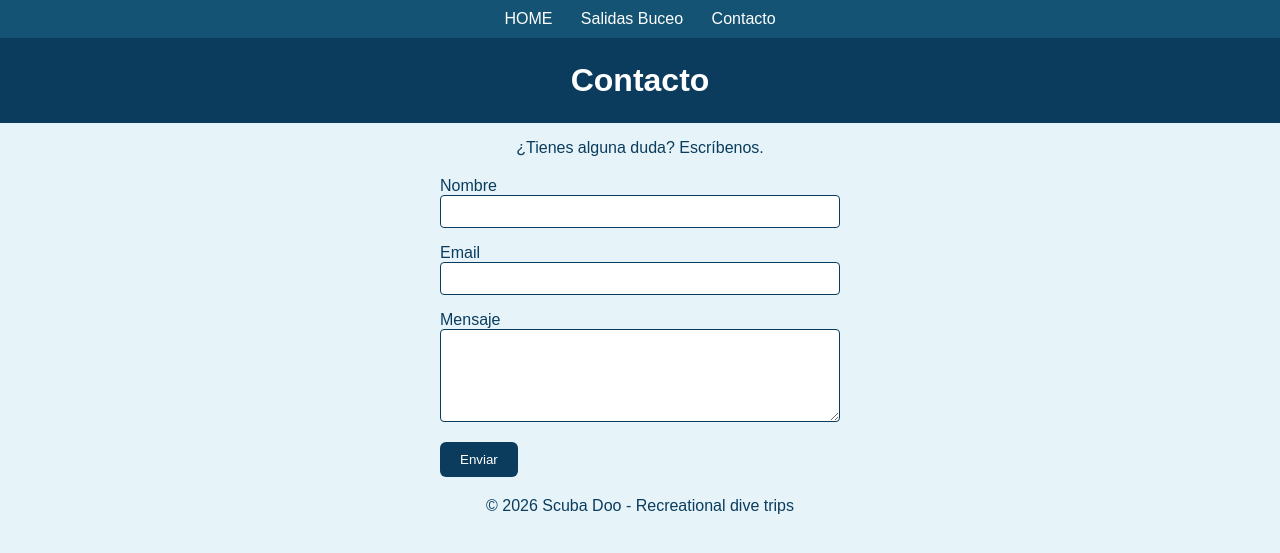
After one commit to JorgeVII/divebook, a Django app: page /contact/ in a window 1280 px wide. The commit adds this page. Shown: the top 553 px of the page. Run offline with Django 5.2, Linux system fonts and the light colour scheme.

Commit message:
Add base template and contact page

```diff
--- a/divebook/divebook/urls.py
+++ b/divebook/divebook/urls.py
@@ -25,5 +25,6 @@ urlpatterns = [
     path("", views.homepage, name="home"),
     # Esta línea añade automáticamente todas las urls que he vinculado en el
     # punto anterior (de momento solo 1)
+    path("contact/", views.contact, name="contact"),
     path("divetrips/", include("divetrips.urls")),
 ]
--- a/divebook/divebook/views.py
+++ b/divebook/divebook/views.py
@@ -6,3 +6,8 @@ from django.shortcuts import render
 def homepage(request):
     """Render the home page template."""
     return render(request, "home.html")
+
+
+def contact(request):
+    """Render the contact page with a simple HTML form."""
+    return render(request, "contact.html")
--- a/divebook/static/css/style.css
+++ b/divebook/static/css/style.css
@@ -44,3 +44,19 @@ nav a {
 nav a:hover {
     text-decoration: underline;
 }
+
+/* Contact form */
+form {
+    max-width: 400px;
+    margin: 20px auto;
+    text-align: left;
+}
+
+input,
+textarea {
+    width: 100%;
+    padding: 8px;
+    box-sizing: border-box;
+    border: 1px solid #0b3c5d;
+    border-radius: 4px;
+}
--- /dev/null
+++ b/divebook/templates/base.html
@@ -0,0 +1,27 @@
+<!doctype html>
+{% load static %}
+<html lang="es">
+  <head>
+    <meta charset="UTF-8" />
+    <meta name="viewport" content="width=device-width, initial-scale=1.0" />
+    <title>{% block title %}DiveBook{% endblock %}</title>
+    <link rel="stylesheet" href="{% static 'css/style.css' %}" />
+    <link rel="icon" href="data:," />
+  </head>
+
+  <body>
+    <nav>
+      <a href="{% url 'home' %}">HOME</a>
+      <a href="{% url 'divetrips_list' %}">Salidas Buceo</a>
+      <a href="{% url 'contact' %}">Contacto</a>
+    </nav>
+
+    <main>{% block content %} {% endblock %}</main>
+
+    <footer>
+      <p>&copy; 2026 Scuba Doo - Recreational dive trips</p>
+    </footer>
+
+    {% block scripts %} {% endblock %}
+  </body>
+</html>
--- /dev/null
+++ b/divebook/templates/contact.html
@@ -0,0 +1,26 @@
+{% extends 'base.html' %}
+
+{% block title %}Scuba Doo - Contacto{% endblock %}
+
+{% block content %}
+    <h1>Contacto</h1>
+    <p>¿Tienes alguna duda? Escríbenos.</p>
+
+    <form method="post" action="{% url 'contact' %}">
+        {% csrf_token %}
+
+        <p>
+            <label for="name">Nombre</label><br>
+            <input type="text" id="name" name="name" required>
+        </p>
+        <p>
+            <label for="email">Email</label><br>
+            <input type="email" id="email" name="email" required>
+        </p>
+        <p>
+            <label for="message">Mensaje</label><br>
+            <textarea id="message" name="message" rows="5" required></textarea>
+        </p>
+        <p><button type="submit">Enviar</button></p>
+    </form>
+{% endblock %}
```
Also changed, not shown: divebook/divetrips/templates/divetrips/divetrips_list.html (+4 -16 lines), divebook/templates/home.html (+8 -19 lines).
